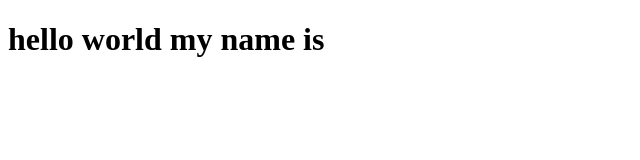
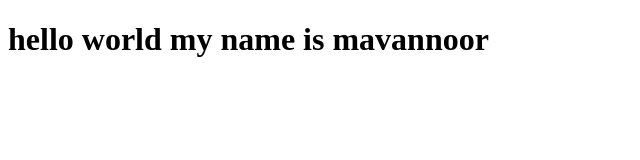
Before and after one commit to aghilmavannoor/date-with-git, a plain HTML site: page index.html in a window 1280 px wide. Shown: the whole page, without its empty margins (0-640 px from the left). Drawn offline with Linux system fonts and the light colour scheme.

Commit message:
positive answer

```diff
--- a/index.html
+++ b/index.html
@@ -7,6 +7,8 @@
     <title>Document</title>
 </head>
 <body>
-    <h1>hello world  my name is</h1>
+    <h1>hello world  my name is
+        mavannoor
+    </h1>
 </body>
 </html>
```
